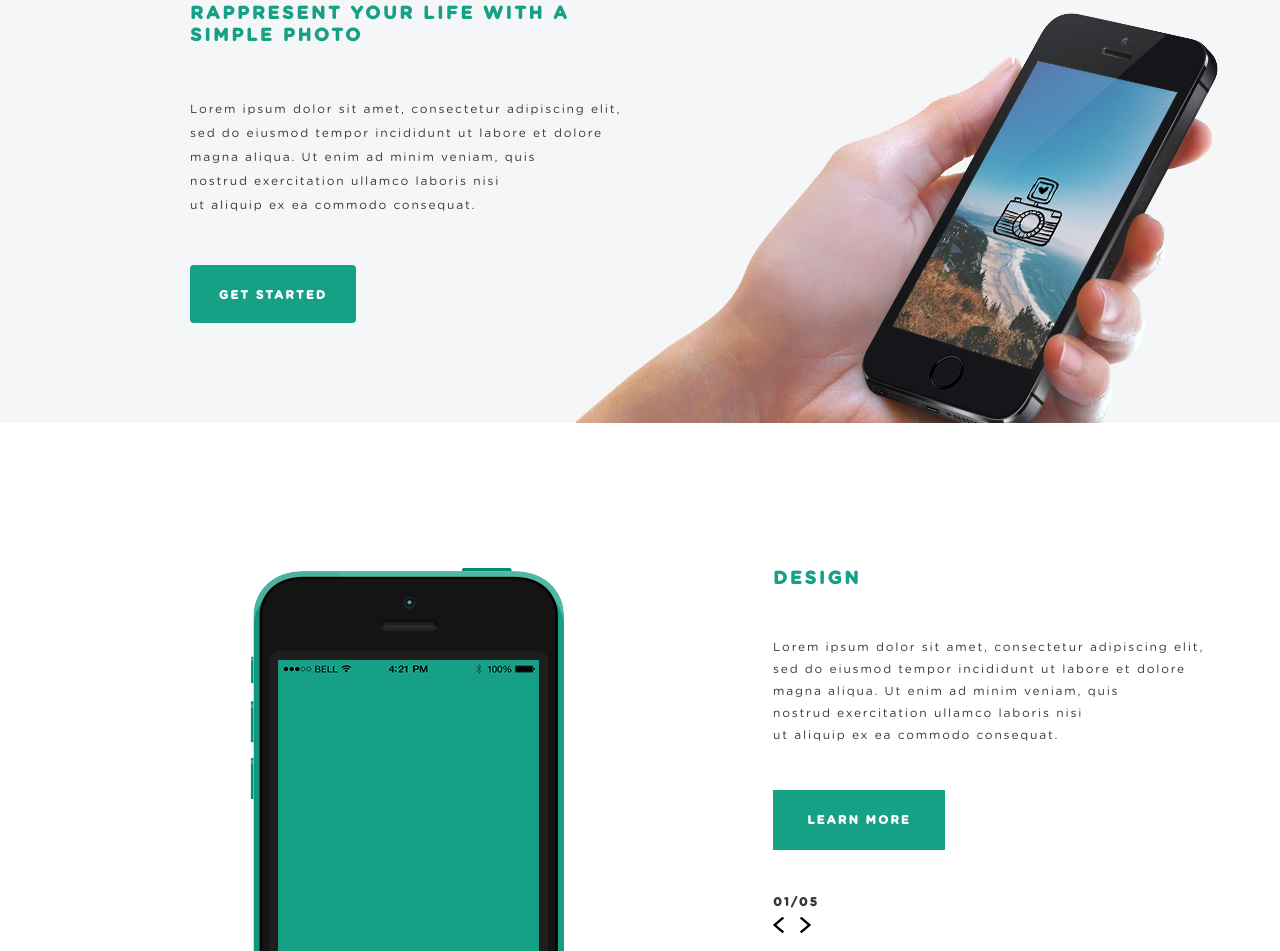
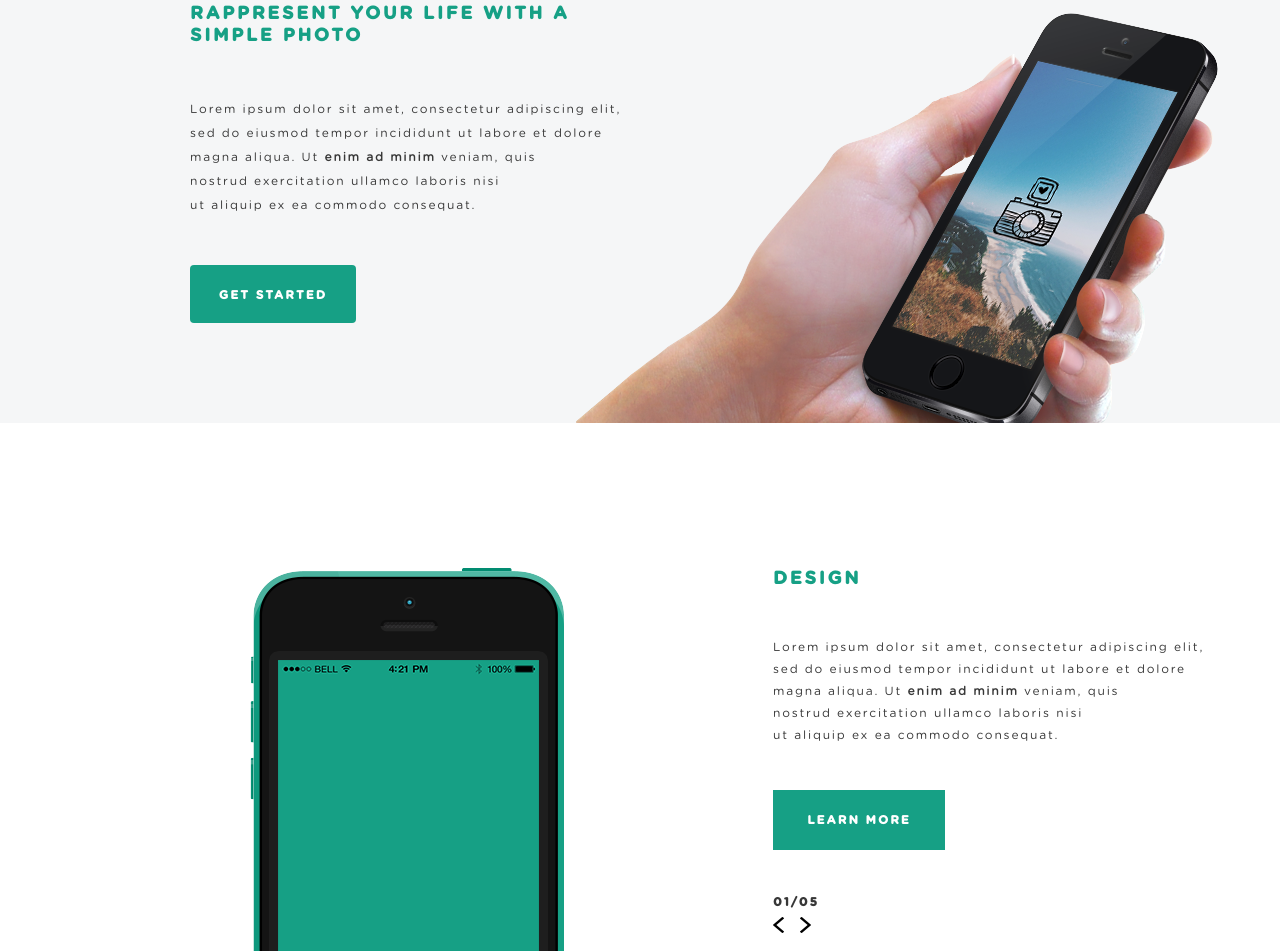
Before and after one commit to dmytrotsybenko/ioMyName1.github.io, a plain HTML site: page index.html in a window 1280 px wide. Shown: the part 855-1806 px from the top of the page. Drawn offline with Linux system fonts and the light colour scheme.

Commit message:
Update style.css

```diff
--- a/style.css
+++ b/style.css
@@ -168,7 +168,7 @@
 	margin-bottom: 48px;
 
 }
-#text-in-black{
+.text-in-black{
 	font-weight: bold;
 }
 .rappresent--button{
```
